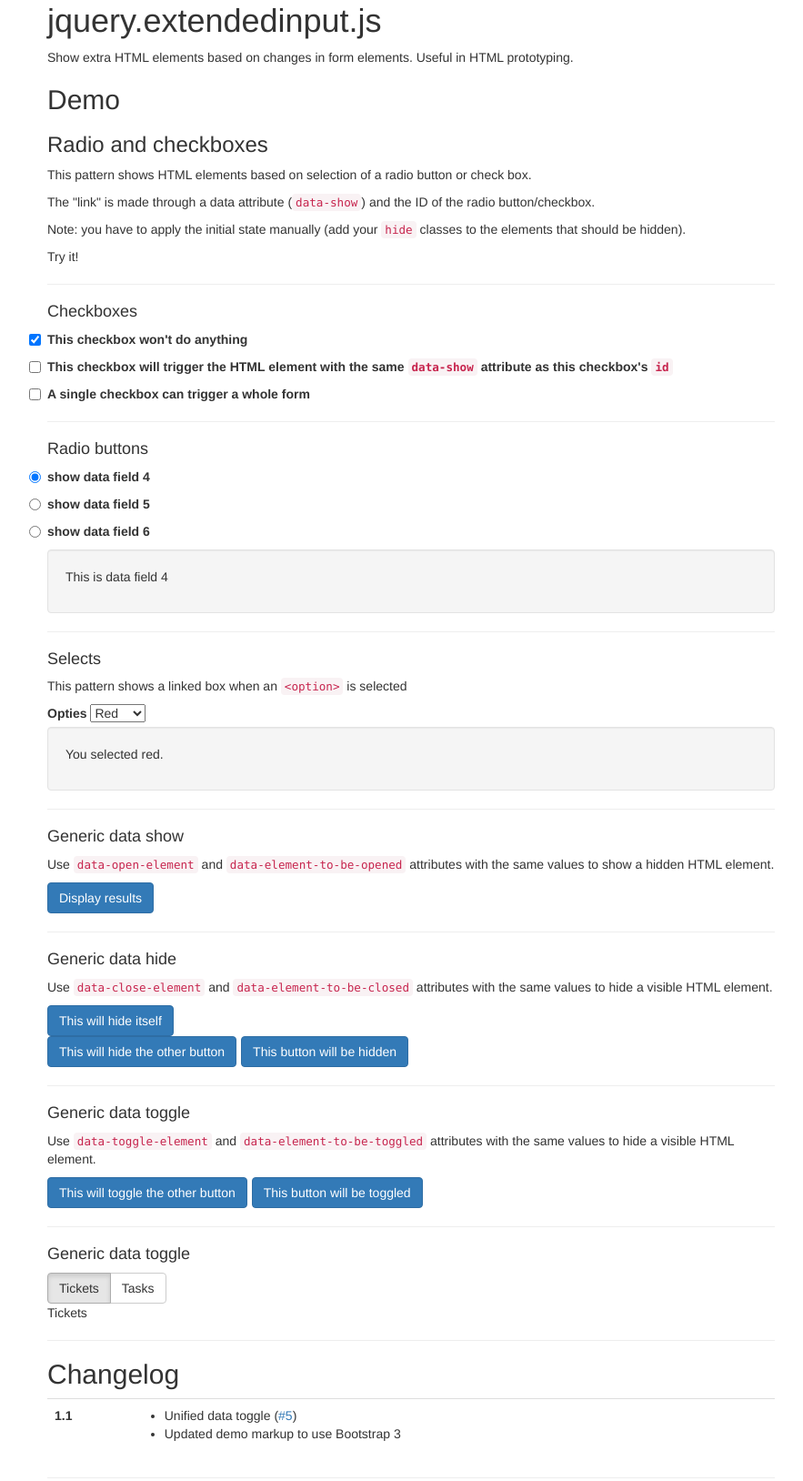
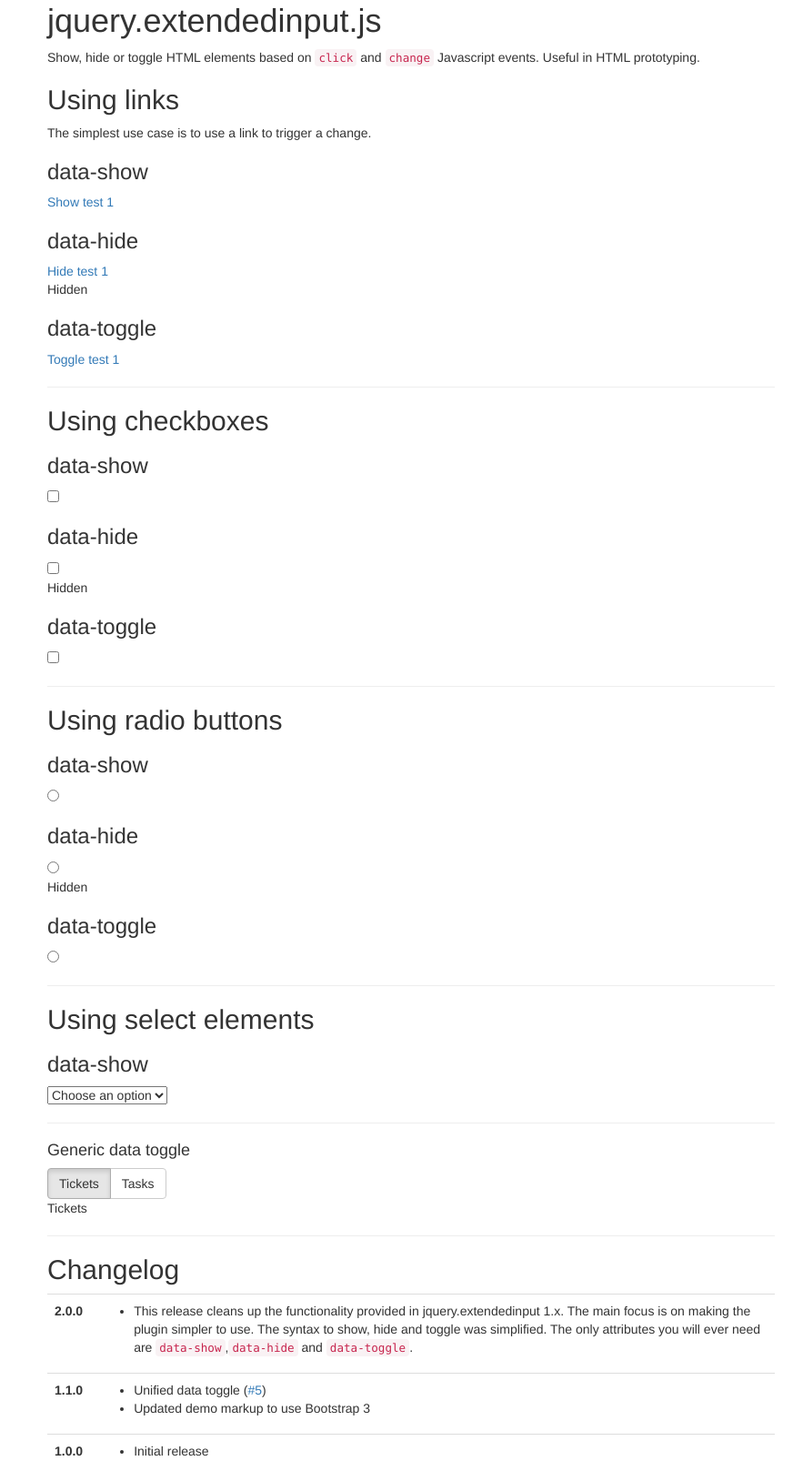
Before and after one commit to Wolfr/jquery.extendedinput, a website: page index.html in a window 1280 px wide. Shown: the part 17-1645 px from the top of the page at 91% size, without its empty margins (188-1071 px from the left). Drawn offline with nearby package versions, Linux system fonts and the light colour scheme.

Commit message:
Massive rewrite for 2.0.0 - see changelog

```diff
--- a/index.html
+++ b/index.html
@@ -41,161 +41,67 @@
 <div id="container">
 
     <h1>jquery.extendedinput.js</h1>
-    <p>Show extra HTML elements based on changes in form elements. Useful in HTML prototyping.</p>
+    <p>Show, hide or toggle HTML elements based on <code>click</code> and <code>change</code> Javascript events. Useful in HTML prototyping.</p>
 
-    <h2>Demo</h2>
+    <h2>Using links</h2>
+    <p>The simplest use case is to use a link to trigger a change.</p>
 
-    <h3>Radio and checkboxes</h3>
+    <h3>data-show</h3>
+    <a href="#" data-show="test">Show test 1</a>
+    <div data-show="test" class="hide">Hidden</div>
 
-    <p>This pattern shows HTML elements based on selection of a radio button or check box.</p>
+    <h3>data-hide</h3>
+    <a href="#" data-hide="test">Hide test 1</a>
+    <div data-hide="test">Hidden</div>
 
-    <p>The "link" is made through a data attribute (<code>data-show</code>) and the ID of the radio button/checkbox.</p>
-
-    <p>Note: you have to apply the initial state manually (add your <code>hide</code> classes to the elements that should be hidden).</p>
-
-    <p>Try it!</p>
+    <h3>data-toggle</h3>
+    <a href="#" data-toggle-trigger="test">Toggle test 1</a>
+    <div data-toggle="test" class="hide">Hidden</div>
 
     <hr>
 
-    <h4>Checkboxes</h4>
+    <h2>Using checkboxes</h2>
 
-    <ul class="list-unstyled">
-        <li>
-            <label class="checkbox" for="paymentComment1">
-                <input type="checkbox" name="showDataFields" id="dataField1" checked>
-                This checkbox won't do anything
-            </label>
-        </li>
-        <li>
-            <label class="checkbox" for="dataField2">
-                <input type="checkbox" name="showDataFields" id="dataField2">
-                This checkbox will trigger the HTML element with the same <code>data-show</code> attribute as this checkbox's <code>id</code>
-            </label>
-            <div data-show="dataField2" class="hide">
-                <input type="text" class="form-control" placeholder="" />
-            </div>
-        </li>
-        <li>
-            <label for="dataField3" class="checkbox">
-              <input type="checkbox" name="showDataFields" id="dataField3">
-              A single checkbox can trigger a whole form
-            </label>
-            <div data-show="dataField3" class="hide">
-                <div class="panel panel-default">
-                  <div class="panel-body">
-                    <div class="form-group">
-                        <label class="form-label">Name</label>
-                        <input type="text" class="form-control" placeholder="Your name" />
-                    </div>
-                    <div class="form-group">
-                        <label class="form-label">E-mail</label>
-                        <input type="text" class="form-control" placeholder="Your e-mail" />
-                    </div>
-                    <div class="well well-sm">
-                        <a href="#" class="btn btn-primary pull-right">Save</a>
-                        <a href="#" class="btn btn-link">Cancel</a>
-                    </div>
-                </div>
-            </div>
-        </li>
-    </ul>
+    <h3>data-show</h3>
+    <input type="checkbox" data-show="test2">
+    <div data-show="test2" class="hide">Hidden</div>
+
+    <h3>data-hide</h3>
+    <input type="checkbox" data-hide="test2">
+    <div data-hide="test2">Hidden</div>
+
+    <h3>data-toggle</h3>
+    <input type="checkbox" data-toggle-trigger="test2">
+    <div data-toggle="test2" class="hide">Hidden</div>
 
     <hr>
 
-    <h4>Radio buttons</h4>
-    <ul class="list-unstyled">
-        <li>
-            <label class="radio" for="dataField4">
-                <input type="radio" name="showDataFields" id="dataField4" checked>
-                show data field 4
-            </label>
-        </li>
-        <li>
-            <label class="radio" for="dataField5">
-                <input type="radio" name="showDataFields" id="dataField5">
-                show data field 5
-            </label>
-        </li>
-        <li>
-            <label class="radio" for="dataField6">
-                <input type="radio" name="showDataFields" id="dataField6">
-                show data field 6
-            </label>
-        </li>
-    </ul>
+    <h2>Using radio buttons</h2>
 
-    <div data-show="dataField4" class="well">
-        <p>This is data field 4</p>
-    </div>
-    <div data-show="dataField5" class="hide  well">
-        <p>This is data field 5</p>
-    </div>
-    <div data-show="dataField6" class="hide well">
-        <p>This is data field 6</p>
-    </div>
+    <h3>data-show</h3>
+    <input type="radio" data-show="test3">
+    <div data-show="test3" class="hide">Hidden</div>
+
+    <h3>data-hide</h3>
+    <input type="radio" data-hide="test3">
+    <div data-hide="test3">Hidden</div>
+
+    <h3>data-toggle</h3>
+    <input type="radio" data-toggle-trigger="test3">
+    <div data-toggle="test3" class="hide">Hidden</div>
 
     <hr>
 
-    <h4>Selects</h4>
+    <h2>Using select elements</h2>
 
-    <p>This pattern shows a linked box when an <code>&lt;option&gt;</code> is selected</p>
-
-    <label>Opties</label>
+    <h3>data-show</h3>
     <select>
-        <option id="selectRed">Red</option>
-        <option id="selectBlue">Blue</option>
-        <option id="selectGreen">Green</option>
+      <option>Choose an option</option>
+      <option data-show="apples">Apples</option>
+      <option data-show="bananas">Bananas</option>
     </select>
-
-    <div data-show="selectRed" class="well">
-        <p>You selected red.</p>
-    </div>
-
-    <div data-show="selectBlue" class="well hide">
-        <p>You selected blue.</p>
-    </div>
-
-    <div data-show="selectGreen" class="well hide">
-        <p>You selected green.</p>
-    </div>
-
-    <hr>
-
-    <h4>Generic data show</h4>
-    <p>Use <code>data-open-element</code> and <code>data-element-to-be-opened</code> attributes with the same values to show a hidden HTML element.</p>
-
-    <div class="btn-toolbar">
-        <a href="#" data-open-element="results" class="btn btn-primary">Display results</a>
-    </div>
-
-    <div class="well hide" data-element-to-be-opened="results">
-        <a href="#" class="btn" role="button">Download report</a>
-    </div>
-
-    <hr>
-
-    <h4>Generic data hide</h4>
-    <p>Use <code>data-close-element</code> and <code>data-element-to-be-closed</code> attributes with the same values to hide a visible HTML element.</p>
-
-    <div class="btn-toolbar">
-        <a href="#" data-close-element="monkey" data-element-to-be-closed="monkey" class="btn btn-primary">This will hide itself</a>
-    </div>
-
-    <div class="btn-toolbar">
-        <a href="#" data-close-element="ape" class="btn btn-primary">This will hide the other button</a>
-        <a href="#" data-element-to-be-closed="ape" class="btn btn-primary">This button will be hidden</a>
-    </div>
-
-    <hr>
-
-
-    <h4>Generic data toggle</h4>
-    <p>Use <code>data-toggle-element</code> and <code>data-element-to-be-toggled</code> attributes with the same values to hide a visible HTML element.</p>
-
-    <div class="btn-toolbar">
-        <a href="#" data-toggle-element="ape" class="btn btn-primary">This will toggle the other button</a>
-        <a href="#" data-element-to-be-toggled="ape" class="btn btn-primary">This button will be toggled</a>
-    </div>
+    <div data-show="apples" class="hide">all Apples</div>
+    <div data-show="bananas" class="hide">all Bananas</div>
 
     <hr>
 
@@ -218,11 +124,27 @@
     <h2>Changelog</h2>
     <table class="table">
       <tr>
-        <th>1.1</th>
+        <th>2.0.0</th>
+        <td>
+          <ul>
+            <li>This release cleans up the functionality provided in jquery.extendedinput 1.x. The main focus is on making the plugin simpler to use. The syntax to show, hide and toggle was simplified. The only attributes you will ever need are <code>data-show</code>,<code>data-hide</code> and <code>data-toggle</code>.</li>
+          </ul>
+        </td>
+      </tr>
+      <tr>
+        <th>1.1.0</th>
         <td>
           <ul>
             <li>Unified data toggle (<a href="https://github.com/Wolfr/jquery.extendedinput/issues/5">#5</a>)</li>
             <li>Updated demo markup to use Bootstrap 3</li>
+          </ul>
+        </td>
+      </tr>
+      <tr>
+        <th>1.0.0</th>
+        <td>
+          <ul>
+            <li>Initial release</li>
           </ul>
         </td>
       </tr>
```
Also changed, not shown: README.md, js/jquery.extendedinput.js, js/jquery.extendedinput.min.js.
